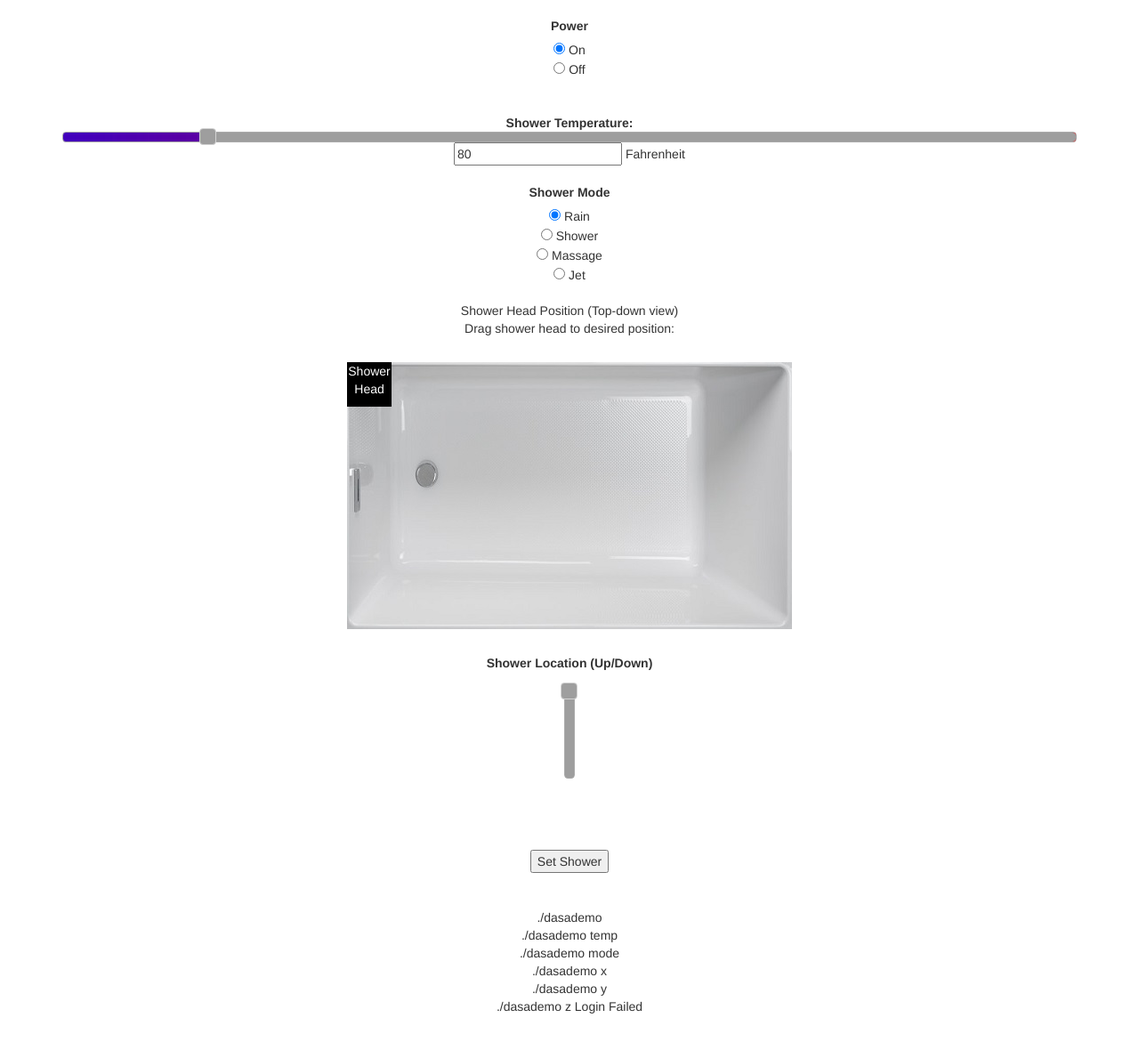
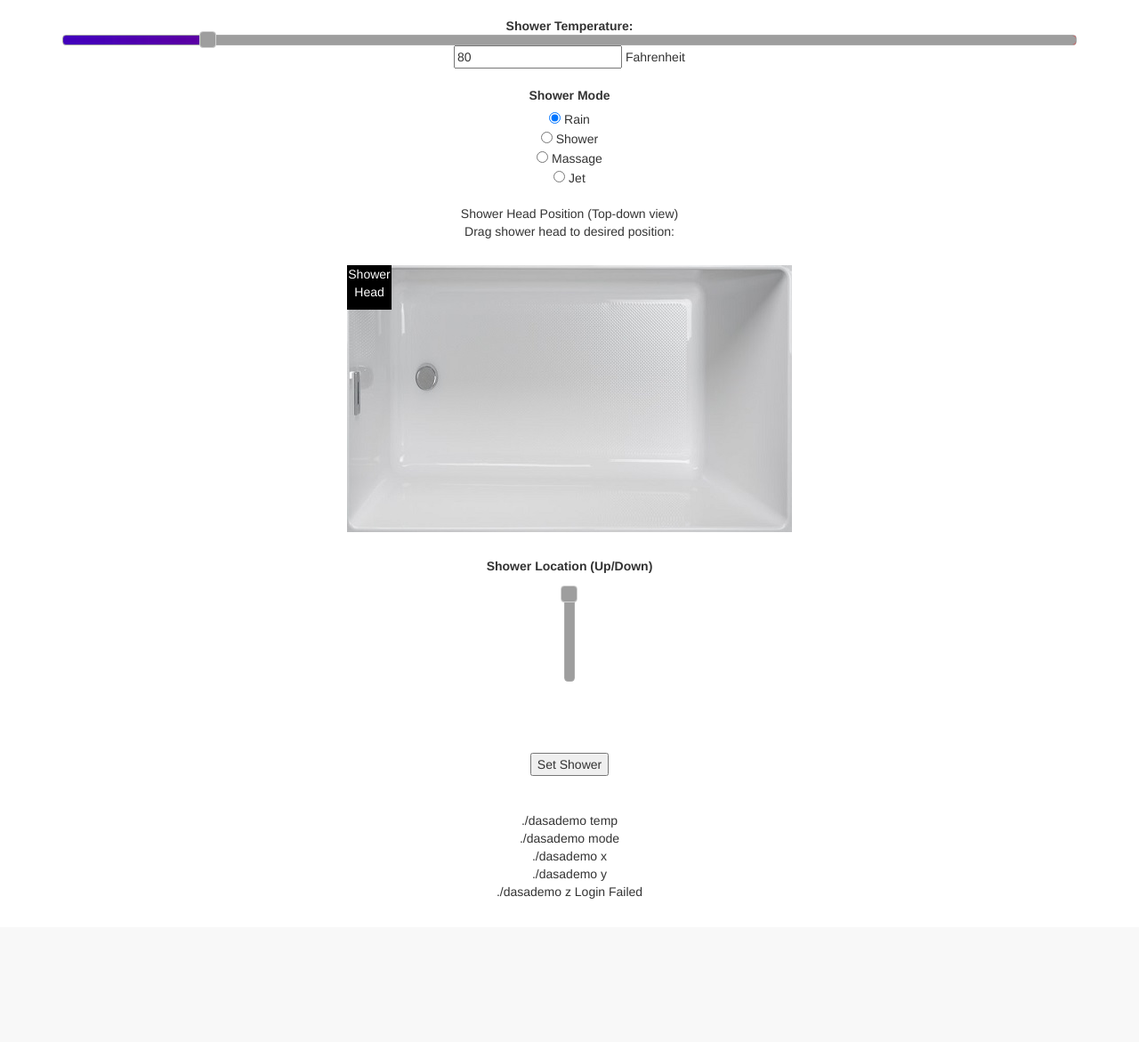
Before and after one commit to nsbrown/DASA, a PHP site: page /shower.php in a window 1280 px wide. Shown: the part 51-1222 px from the top of the page at 89% size. After the commit the page ends 1061 px from the top, so only its background shows below. Run offline with PHP 8.4, Linux system fonts and the light colour scheme; data that the repository does not hold is empty; grey boxes are pictures that could not be loaded.

Commit message:
got rid of power stuff

```diff
--- a/wcs/shower.php
+++ b/wcs/shower.php
@@ -14,10 +14,9 @@
 include('Net/SSH2.php');
 
 // define variables and set to empty values
-$power = $temp = $mode = $x = $y = $z = "";
+$temp = $mode = $x = $y = $z = "";
 
 if ($_SERVER["REQUEST_METHOD"] == "POST") {
-	$power = test_input($POST["power"]);
     $temp = test_input($_POST["temp"]);
     $mode = test_input($_POST["mode"]);
     $x = test_input($_POST["x"]);
@@ -35,10 +34,6 @@
 <center>
 <div class="container theme-showcase" role="main">
 <form method="post" id="shower" action="<?php echo htmlspecialchars($_SERVER["PHP_SELF"]);?>">
-   <label for="power">Power</label><br>
-   <input type="radio" name="power" value="on" checked> On<br>
-   <input type="radio" name="power" value="off"> Off<br>
-   <br><br>
    <strong>Shower Temperature:</strong>
    <div id="slider-temp"></div>
    <input id="temp" type="text" readonly name="temp" value="<?php echo $temp;?>"> Fahrenheit
@@ -68,8 +63,6 @@
 </form>
 <br><br>
 <?php
-$powerstring = './dasademo ';
-$powerstring .= $power;
 $tempstring = './dasademo temp ';
 $tempstring .= $temp;
 $modestring = './dasademo mode ';
@@ -81,8 +74,6 @@
 $zstring = './dasademo z ';
 $zstring .= $z;
 
-echo "$powerstring";
-echo "<br />";
 echo "$tempstring";
 echo "<br />";
 echo "$modestring";
@@ -97,7 +88,6 @@
 if (!$ssh->login('nathanbrown', 'dasa')) {
     exit('Login Failed');
 }
-echo $ssh->exec($powerstring);
 echo $ssh->exec($tempstring);
 echo $ssh->exec($modestring);
 echo $ssh->exec($xstring);
```
